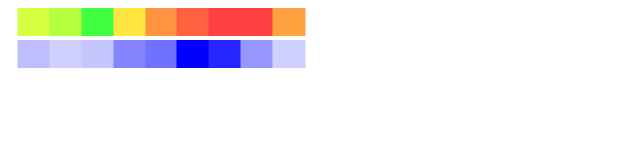
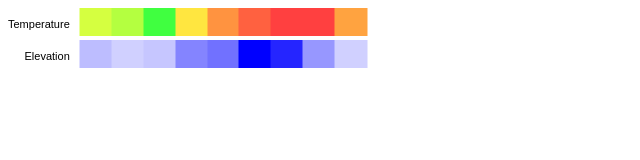
Before and after one commit to jayaddison/cyclovane, a plain HTML site: page www/index.html in a window 1280 px wide. Shown: the whole page, without its empty margins (0-640 px from the left). Drawn offline with Linux system fonts and the light colour scheme.

Commit message:
Add series labels

```diff
--- a/www/index.html
+++ b/www/index.html
@@ -3,9 +3,33 @@
     <meta charset="utf-8" />
   </head>
   <body>
-    <canvas id="temperature" height="32"></canvas>
-    <br />
-    <canvas id="elevation" height="32"></canvas>
+    <style>
+       div.table {
+           display: table;
+       }
+
+       div.table div.table-row {
+           display: table-row;
+       }
+
+       div.table div.table-cell {
+           display: table-cell;
+           font-size: 11;
+           font-family: sans-serif;
+           vertical-align: middle;
+           text-align: right;
+       }
+    </style>
+    <div class="table">
+    <div class="table-row">
+      <div class="table-cell">Temperature</div>
+      <div class="table-cell"><canvas id="temperature" height="32"></canvas></div>
+    </div>
+    <div class="table-row">
+      <div class="table-cell">Elevation</div>
+      <div class="table-cell"><canvas id="elevation" height="32"></canvas></div>
+    </div>
+    </div>
 
     <script src="js/Chart.HeatMap.S.js"></script>
     <script>
```
